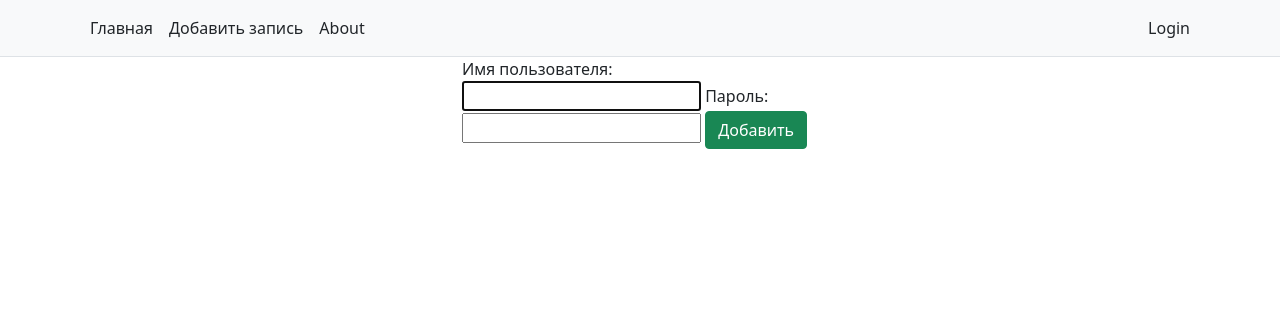
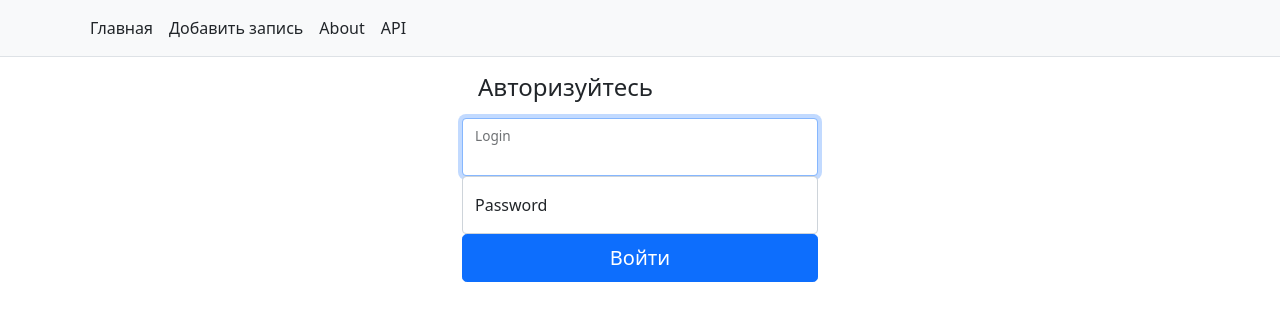
Before and after one commit to evgeniymoskvin/ToDo_project, a Django app: page /login/ in a window 1280 px wide. Shown: the top 321 px of the page. Run offline with Django 4.2, Linux system fonts and the light colour scheme.

Commit message:
login form update

```diff
--- a/login/forms.py
+++ b/login/forms.py
@@ -1,4 +1,15 @@
-from django.contrib.auth.forms import AuthenticationForm
+from django.contrib.auth.forms import AuthenticationForm, UsernameField
+from django.forms import ModelForm, TextInput, Textarea, CheckboxInput, Select, PasswordInput
+from django import forms
+
 
 class LoginForm(AuthenticationForm):
-    pass
+    username = UsernameField(
+        widget=forms.TextInput(attrs={"autofocus": True, "class": "form-control", 'id': 'floatingInput', 'placeholder': 'Login'}))
+    password = forms.CharField(
+        label=("Password"),
+        strip=False,
+        widget=forms.PasswordInput(
+            attrs={"autocomplete": "current-password", "class": "form-control", 'id': 'floatingPassword',
+                   'placeholder': 'Password'}),
+    )
--- a/login/templates/login/base.html
+++ b/login/templates/login/base.html
@@ -1,5 +1,5 @@
 <!doctype  html>
-<html  lang="en">
+<html lang="en">
 <head>
     <meta charset="UTF-8">
     <title>{% block title %}{% endblock %}</title>
@@ -9,19 +9,18 @@
 <nav class="py-2 bg-light border-bottom">
     <div class="container d-flex flex-wrap">
         <ul class="nav me-auto">
-            <li class="nav-item"><a href="{% url 'index' %}" class="nav-link link-dark px-2 active" aria-current="page">Главная</a></li>
+            <li class="nav-item"><a href="{% url 'index' %}" class="nav-link link-dark px-2 active" aria-current="page">Главная</a>
+            </li>
             <li class="nav-item"><a href="{% url 'add_note' %}" class="nav-link link-dark px-2">Добавить запись</a></li>
             <li class="nav-item"><a href="{% url 'about' %}" class="nav-link link-dark px-2">About</a></li>
-          </ul>
-          <ul class="nav">
-            <li class="nav-item"><a href="{% url 'login' %}" class="nav-link link-dark px-2">Login</a></li>
+            <li class="nav-item"><a href="{% url 'api' %}" class="nav-link link-dark px-2">API</a></li>
         </ul>
     </div>
 </nav>
 
-  <div  class="container">
-    <div  class="row justify-content-center">
-      <div  class="col-4">
+<div class="container">
+    <div class="row justify-content-center">
+        <div class="col-4">
             {% block content %}
             {% endblock %}
         </div>
--- a/login/templates/login/login.html
+++ b/login/templates/login/login.html
@@ -1,24 +1,22 @@
 {% extends  'login/base.html' %}
 
 {% block content %}
-<div class="box">
-    <form method="post">
-        {% csrf_token %}
-        {{ form }}
-{#    <h4 class="h4 mb-3 fw-normal">Please sign in</h4>#}
-{#    <div class="form-floating">#}
-{#      <input type="email" class="form-control" id="floatingInput" placeholder="name@example.com">#}
-{#      <label for="floatingInput">Email address</label>#}
-{#    </div>#}
-{#    <div class="form-floating">#}
-{#      <input type="password" class="form-control" id="floatingPassword" placeholder="Password">#}
-{#      <label for="floatingPassword">Password</label>#}
-{#    </div>#}
-{#        <button class="w-100 btn btn-lg btn-primary" type="submit">Sign in</button>#}
-        <button type="submit" class="btn btn-success">Добавить</button>
-  </form>
+    <div class="box">
+        <form method="post">
+            {% csrf_token %}
+            <h4 class="m-3">Авторизуйтесь</h4>
+            <div class="form-floating">
+                {{ form.username }}
+                <label for="floatingInput">Login</label>
+            </div>
+            <div class="form-floating">
+                {{ form.password }}
+                <label for="floatingPassword">Password</label>
+            </div>
+            <button class="w-100 btn btn-lg btn-primary" type="submit">Войти</button>
+
+        </form>
 
 
-
-</div>
+    </div>
 {% endblock %}
--- a/login/views.py
+++ b/login/views.py
@@ -1,4 +1,4 @@
-from django.contrib.auth.views import LoginView, LogoutView
+from django.contrib.auth.views import LoginView
 from . import forms
 
 
--- a/todo_api/filters.py
+++ b/todo_api/filters.py
@@ -1,5 +1,6 @@
 from typing import Optional
 from django.db.models.query import QuerySet
+from . import serializers
 
 
 def author_id_filter(queryset: QuerySet, author_id: Optional[int]):
--- a/todo_api/serializers.py
+++ b/todo_api/serializers.py
@@ -25,4 +25,8 @@ class DetailTaskSerializer(serializers.ModelSerializer):
 
     class Meta:
         model = ToDoModel
-        fields = ("title", "message", "status", "author", "comments", )
+        fields = ("title", "message", "status", "author", "comments",)
+
+
+class QueryParamsTaskFilterSerializer(serializers.Serializer):
+    status = serializers.ListField(child=serializers.ChoiceField(choices=ToDoModel.StatusNote.choices), required=False)
--- a/todo_manager/templates/todo_manager/index.html
+++ b/todo_manager/templates/todo_manager/index.html
@@ -5,7 +5,7 @@
 {% endblock %}
 {% block content %}
     <h2 class="m-3">Задачи </h2>
-    {% if api_data_all %}
+    {% if data_all %}
         <ul class="nav nav-tabs" id="myTab" role="tablist">
             <li class="nav-item" role="presentation">
                 <button class="nav-link active" id="home-tab" data-bs-toggle="tab" data-bs-target="#home" type="button"
@@ -20,7 +20,7 @@
         </ul>
         <div class="tab-content" id="myTabContent">
             <div class="tab-pane fade show active" id="home" role="tabpanel" aria-labelledby="home-tab">
-                {% for obj in api_data_public %}
+                {% for obj in data_public %}
                     <div class="alert alert-success mt-2">
                         <h4><a href="{% url 'details' pk=obj.id %}" class="link-dark">{{ obj.title }}</a></h4>
                         <p class="h6">{{ obj.message }}<br>
@@ -29,7 +29,7 @@
                 {% endfor %}
             </div>
             <div class="tab-pane fade" id="profile" role="tabpanel" aria-labelledby="profile-tab">
-                {% for obj in api_data_all %}
+                {% for obj in data_all %}
                     <div class="{% if obj.public %} alert alert-success mt-2 {% else %} alert alert-warning mt-2 {% endif %}">
                         <h4><a href="{% url 'details' pk=obj.id %}" class="link-dark">{{ obj.title }}</a></h4>
                         <p class="h6">{{ obj.message }}<br>
```
Also changed, not shown: todo_api/views.py (+7 -11 lines), todo_manager/views.py (+4 -4 lines), db.sqlite3. Lines whose indentation alone changed are shown as unchanged.
